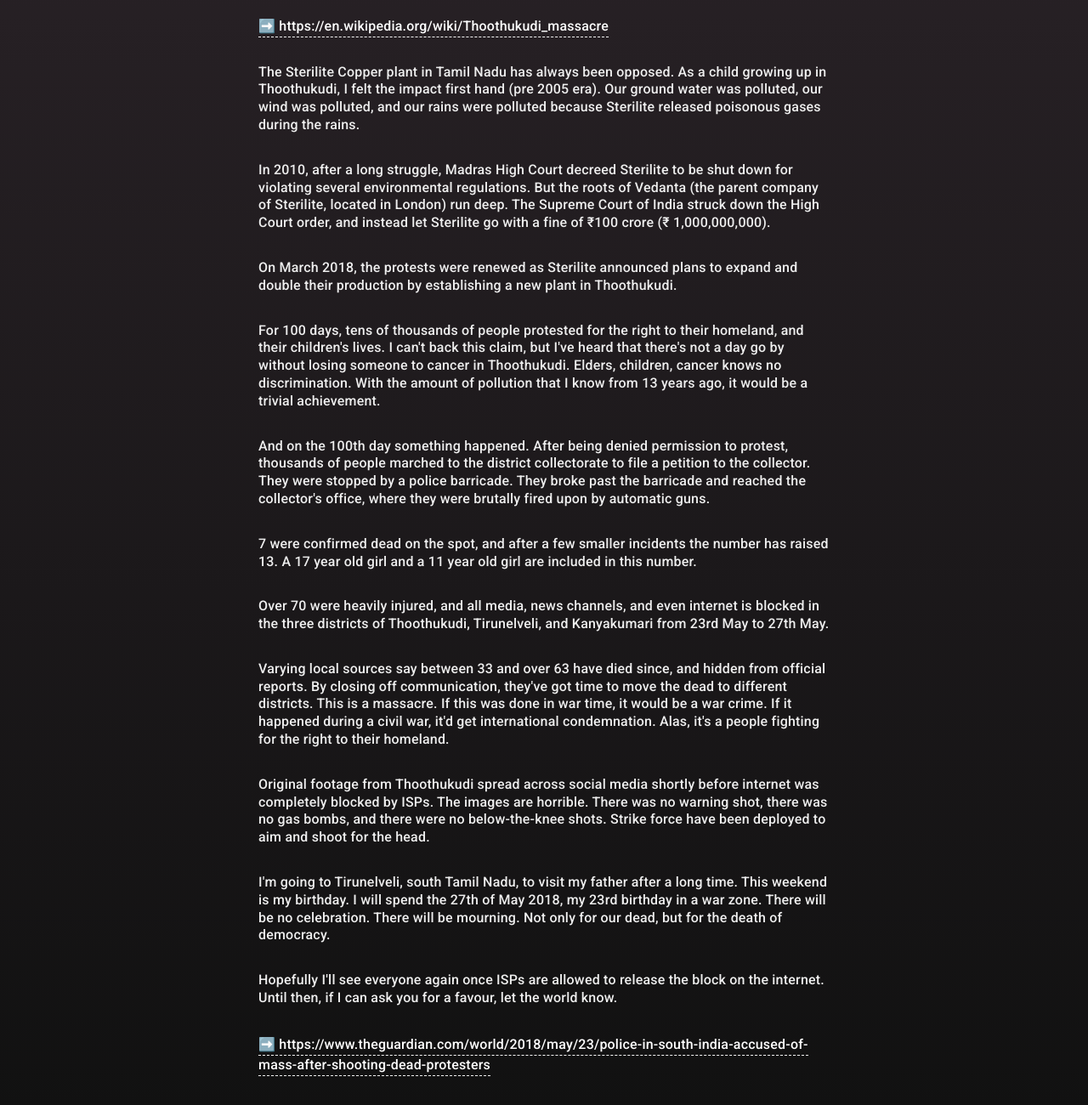
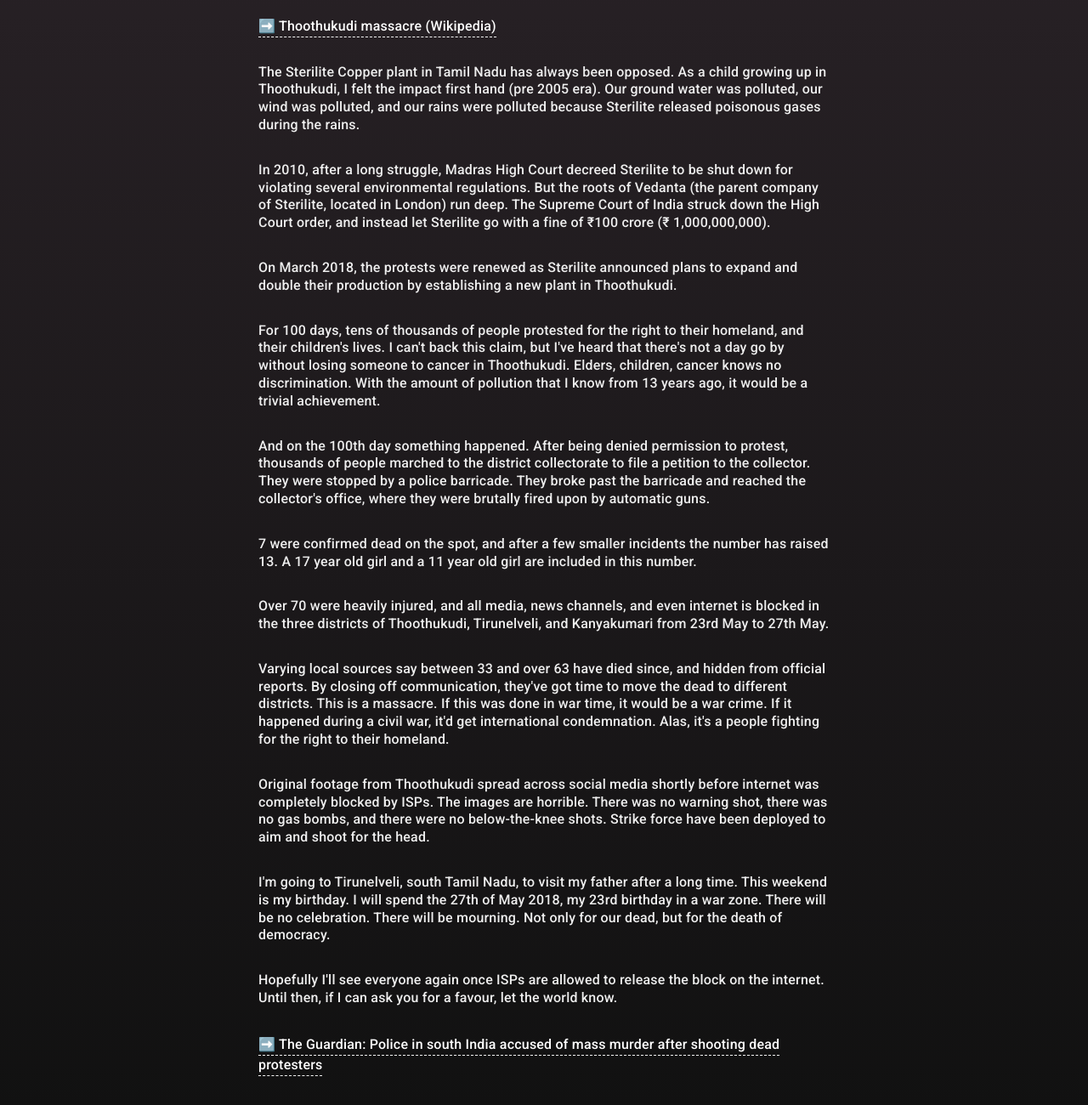
Before and after one commit to MKRhere/pw, a website: page docs/blog/thoothukudi-and-democracy/index.html in a window 1280 px wide. Shown: the part 598-1898 px from the top of the page at 85% size. Drawn offline with nearby package versions, Linux system fonts and the light colour scheme.

Commit message:
[blog-post] Updated links

```diff
--- a/docs/blog/thoothukudi-and-democracy/index.html
+++ b/docs/blog/thoothukudi-and-democracy/index.html
@@ -44,7 +44,7 @@
 
 	<p>That's the past. This is the present:</p>
 
-	<a class="link" href="https://en.wikipedia.org/wiki/Thoothukudi_massacre">https://en.wikipedia.org/wiki/Thoothukudi_massacre</a>
+	<a class="link" href="https://en.wikipedia.org/wiki/Thoothukudi_massacre" target="blank">Thoothukudi massacre (Wikipedia)</a>
 
 	<p>The Sterilite Copper plant in Tamil Nadu has always been opposed. As a child growing up in Thoothukudi, I felt the impact first hand (pre 2005 era). Our ground water was polluted, our wind was polluted, and our rains were polluted because Sterilite released poisonous gases during the rains.<p>
 
@@ -68,7 +68,7 @@
 
 	<p>Hopefully I'll see everyone again once ISPs are allowed to release the block on the internet. Until then, if I can ask you for a favour, let the world know.</p>
 
-	<a class="link" href="https://www.theguardian.com/world/2018/may/23/police-in-south-india-accused-of-mass-after-shooting-dead-protesters">https://www.theguardian.com/world/2018/may/23/police-in-south-india-accused-of-mass-after-shooting-dead-protesters</a>
+	<a class="link" href="https://www.theguardian.com/world/2018/may/23/police-in-south-india-accused-of-mass-after-shooting-dead-protesters" target="blank">The Guardian: Police in south India accused of mass murder after shooting dead protesters</a>
 
 	</div>
 
```
